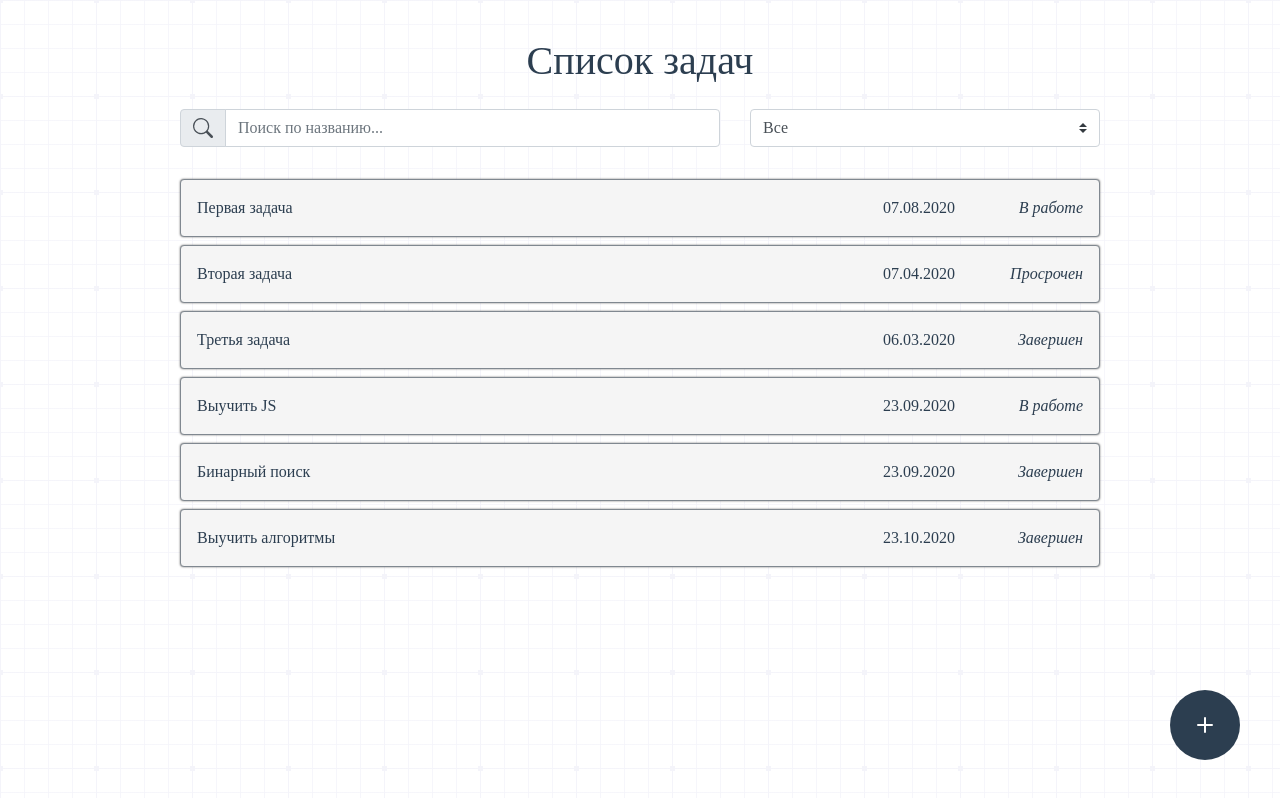
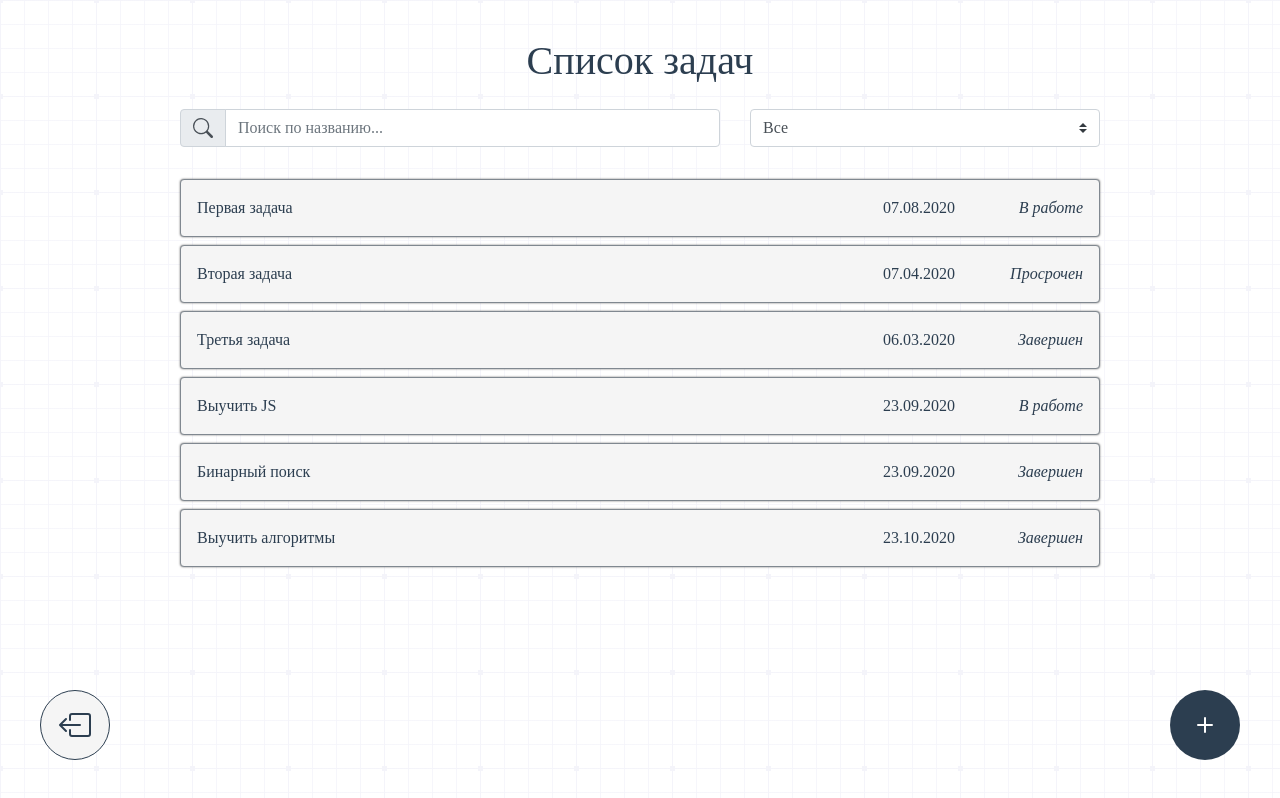
Before and after one commit to khartumov/task_manager, a Vue app: page / in a window 1280 px wide. Built offline with nearby package versions, Linux system fonts and the light colour scheme; no server answers; sample sign-in values are in the browser's storage; a web font is replaced by a local one; what v-markdown-editor, vue-simple-markdown would draw is missing.

Commit message:
add logout button

```diff
--- a/src/App.vue
+++ b/src/App.vue
@@ -76,6 +76,7 @@ body {
   text-align: center;
 }
 
+// TODO: move to component
 .round-button {
   position: fixed;
   z-index: 100;
@@ -100,6 +101,11 @@ body {
     left: 40px;
   }
 
+  &_grey {
+    background: #f5f5f5;
+    border: 1px solid #2c3e50;
+  }
+
   &:hover {
     box-shadow: 0 0 20px 0 rgba(50, 50, 50, 0.75);
     transform: scale(1.03);
@@ -107,6 +113,10 @@ body {
 
   &__icon {
     color: #fff;
+
+    &_grey {
+      color: #2c3e50;
+    }
   }
 }
 </style>
--- a/src/components/Tasks.vue
+++ b/src/components/Tasks.vue
@@ -23,6 +23,16 @@
           <TaskList :tasks="filteredTasks" />
         </b-col>
       </b-row>
+      <button
+        class="round-button round-button_back round-button_grey"
+        @click="logout"
+      >
+        <b-icon
+          class="round-button__icon round-button__icon_grey"
+          icon="box-arrow-left"
+          font-scale="2"
+        />
+      </button>
       <router-link
         to="/newtask"
         class="round-button"
@@ -116,6 +126,10 @@ export default {
 
     filterByStatus (selectedStatus) {
       this.filterOptions.status = selectedStatus
+    },
+
+    logout () {
+      // TODO: logout
     }
   }
 }
```
